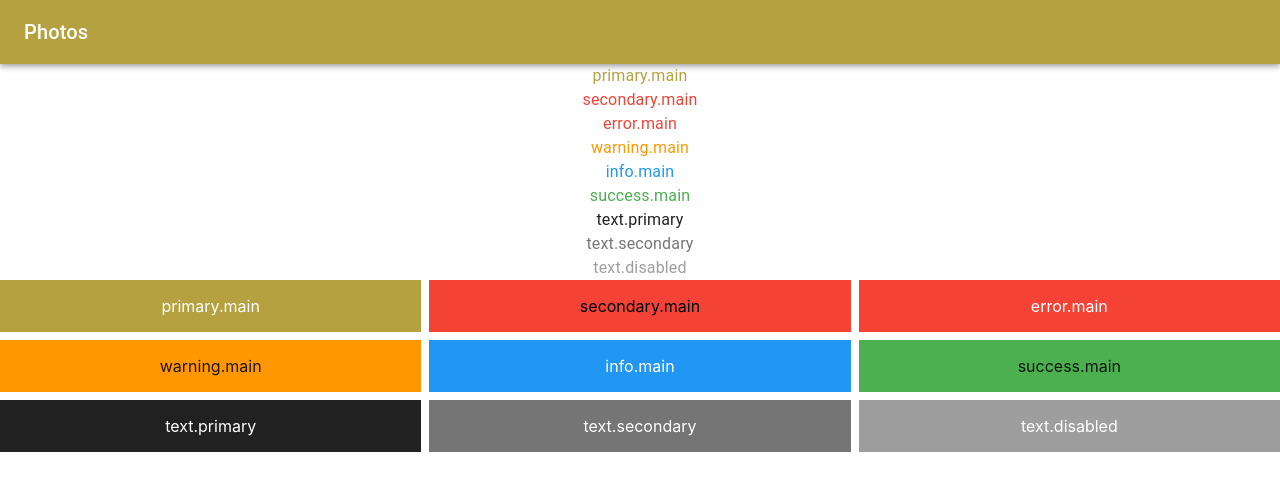
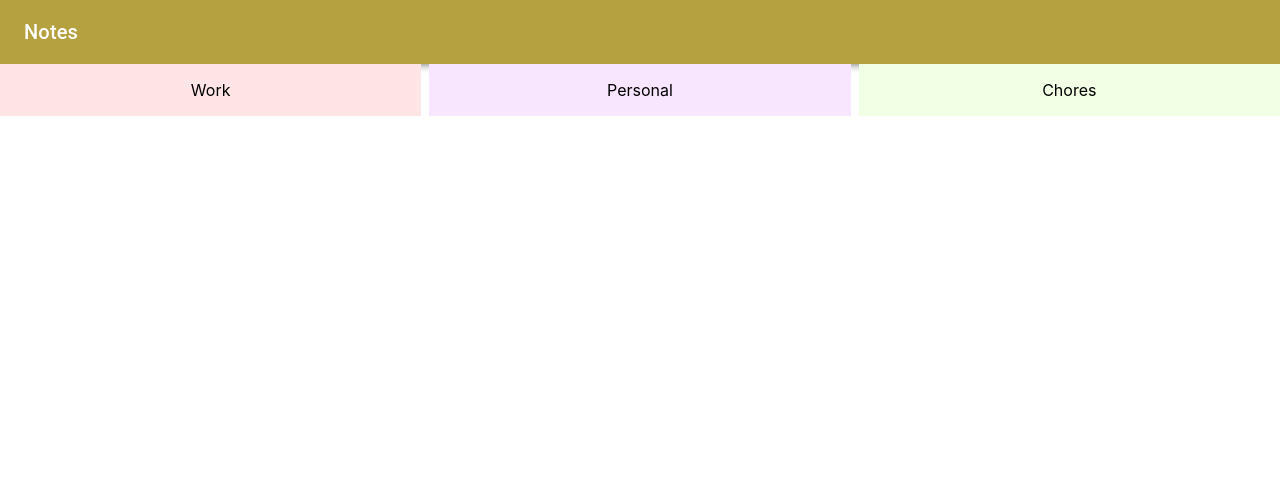
Before and after one commit to kimoon17/NoteManager, a React (Create React App) app: page / in a window 1280 px wide. Shown: the top 490 px of the page. Built offline with nearby package versions, Linux system fonts and the light colour scheme.

Commit message:
worked on layout and colors

```diff
--- a/src/App.js
+++ b/src/App.js
@@ -8,61 +8,20 @@ function App() {
   return (
     <div className="App">
       <Header/>
-      <Typography component="div" variant="body1">
-        <Box color="primary.main">primary.main</Box>
-        <Box color="secondary.main">secondary.main</Box>
-        <Box color="error.main">error.main</Box>
-        <Box color="warning.main">warning.main</Box>
-        <Box color="info.main">info.main</Box>
-        <Box color="success.main">success.main</Box>
-        <Box color="text.primary">text.primary</Box>
-        <Box color="text.secondary">text.secondary</Box>
-        <Box color="text.disabled">text.disabled</Box>
-      </Typography>
       <Grid container spacing={1}>
         <Grid item xs={12} sm={4}>
-          <Box bgcolor="primary.main" color="primary.contrastText" p={2}>
-            primary.main
+          <Box bgcolor="#ffe5e5" color="#000" p={2}>
+            Work
           </Box>
         </Grid>
         <Grid item xs={12} sm={4}>
-          <Box bgcolor="secondary.main" color="secondary.contrastText" p={2}>
-            secondary.main
+          <Box bgcolor="#f8e5ff" color="#000" p={2}>
+            Personal
           </Box>
         </Grid>
         <Grid item xs={12} sm={4}>
-          <Box bgcolor="error.main" color="error.contrastText" p={2}>
-            error.main
-          </Box>
-        </Grid>
-        <Grid item xs={12} sm={4}>
-          <Box bgcolor="warning.main" color="warning.contrastText" p={2}>
-            warning.main
-          </Box>
-        </Grid>
-        <Grid item xs={12} sm={4}>
-          <Box bgcolor="info.main" color="info.contrastText" p={2}>
-            info.main
-          </Box>
-        </Grid>
-        <Grid item xs={12} sm={4}>
-          <Box bgcolor="success.main" color="success.contrastText" p={2}>
-            success.main
-          </Box>
-        </Grid>
-        <Grid item xs={12} sm={4}>
-          <Box bgcolor="text.primary" color="background.paper" p={2}>
-            text.primary
-          </Box>
-        </Grid>
-        <Grid item xs={12} sm={4}>
-          <Box bgcolor="text.secondary" color="background.paper" p={2}>
-            text.secondary
-          </Box>
-        </Grid>
-        <Grid item xs={12} sm={4}>
-          <Box bgcolor="text.disabled" color="background.paper" p={2}>
-            text.disabled
+          <Box bgcolor="#f1ffe5" color="#000" p={2}>
+            Chores
           </Box>
         </Grid>
       </Grid>
--- a/src/Components/Header/index.js
+++ b/src/Components/Header/index.js
@@ -7,6 +7,7 @@ import Typography from '@material-ui/core/Typography';
 const useStyles = makeStyles(() => ({
   root: {
     flexGrow: 1,
+    backgroundColor: "#faf75c", //why doesn't it work?
   }
 }));
 
@@ -17,7 +18,7 @@ export default function Header() {
       <AppBar position="static">
         <Toolbar>
           <Typography edge="start" variant="h6">
-            Photos
+            Notes
           </Typography>
         </Toolbar>
       </AppBar>
```
